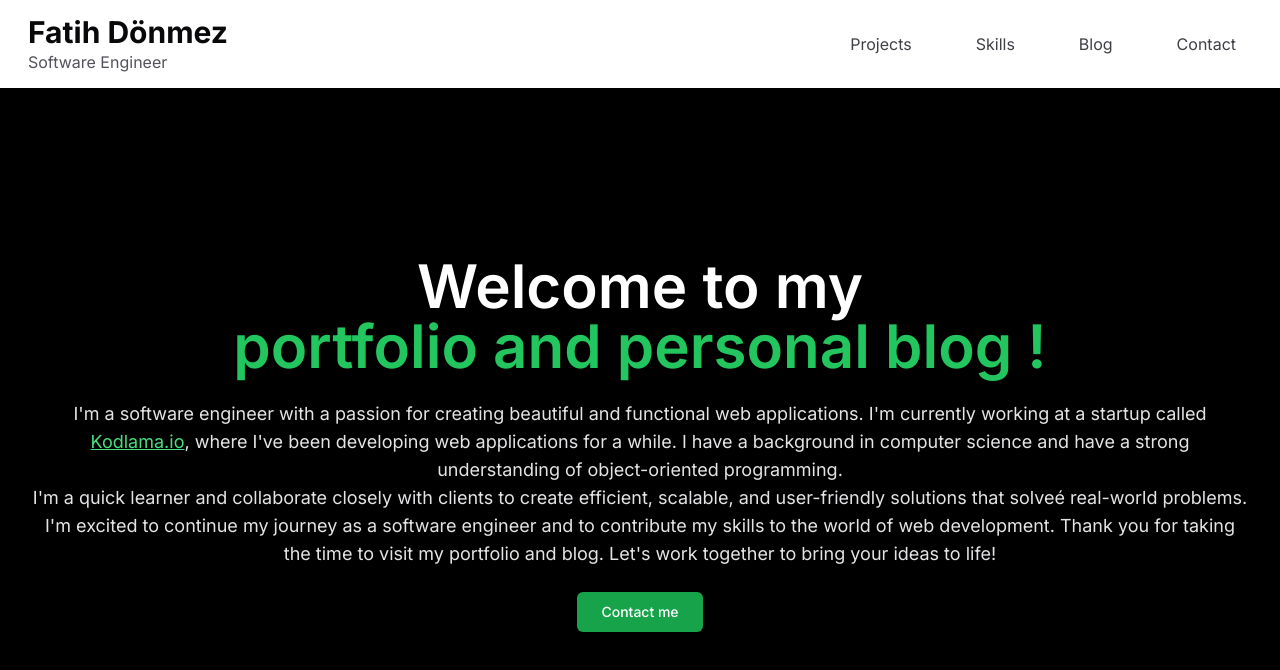
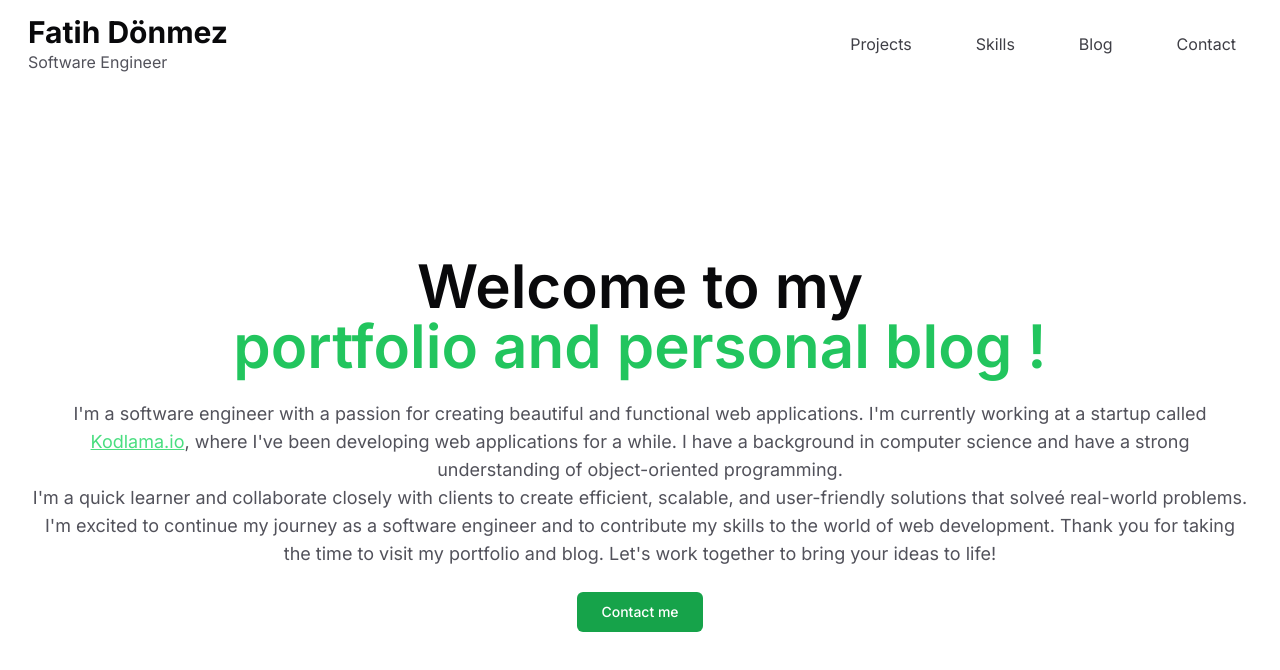
Before and after one commit to fadonmez/portfolio, a Next.js app: page / in a window 1280 px wide. Shown: the top 670 px of the page. Built offline with nearby package versions, Linux system fonts and the light colour scheme.

Commit message:
color change

```diff
--- a/app/page.tsx
+++ b/app/page.tsx
@@ -4,18 +4,18 @@ import Link from 'next/link';
 
 export default function Home() {
   return (
-    <div className='flex-1 flex bg-black '>
+    <div className='flex-1 flex '>
       <MotionDiv
         initial={{ opacity: 0 }}
         animate={{ opacity: 1 }}
         transition={{ duration: 0.5, delay: 0.1, ease: 'easeInOut' }}
         className='container flex flex-col items-center justify-center '
       >
-        <h1 className='text-4xl md:text-6xl font-semibold text-center text-white '>
+        <h1 className='text-4xl md:text-6xl font-semibold text-center  '>
           Welcome to my <br />
           <span className=' text-green-500'>portfolio and personal blog !</span>
         </h1>
-        <p className='text-zinc-200 text-center mt-6 text-md md:text-lg'>
+        <p className='text-zinc-600 text-center mt-6 text-md md:text-lg'>
           I&apos;m a software engineer with a passion for creating beautiful and
           functional web applications. I&apos;m currently working at a startup
           called{' '}
```
